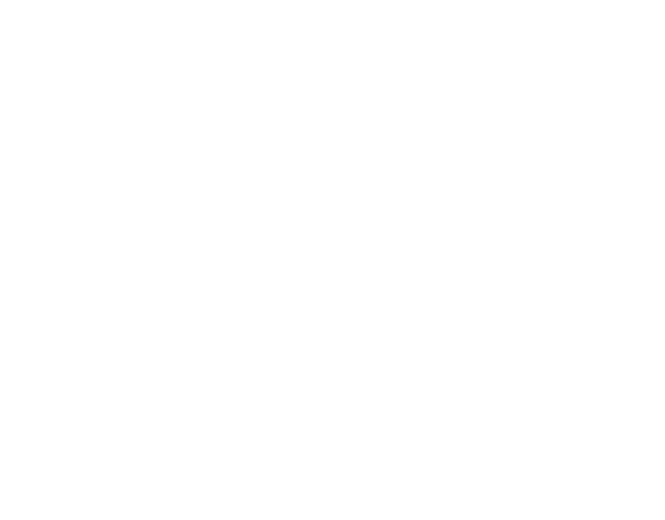
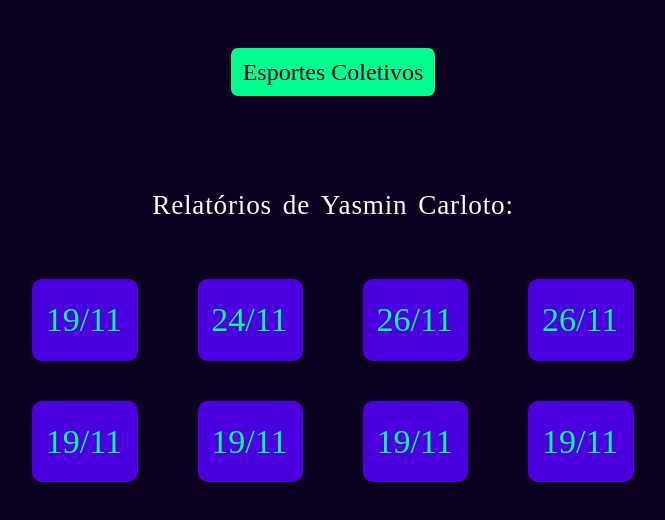
Before and after one commit to Daniel02md/Diarios, a plain HTML site: page diarios-yasmin.html in a window 1280 px wide. Shown: the whole page, without its empty margins (307-972 px from the left). Drawn offline with Linux system fonts and the light colour scheme; a web font is replaced by a local one.

Commit message:
Adicionado os diários de Yasmin

```diff
--- a/diarios-yasmin.html
+++ b/diarios-yasmin.html
@@ -0,0 +1,35 @@
+<!DOCTYPE html>
+<html lang="pt-br">
+<head>
+    <meta charset="UTF-8">
+    <meta http-equiv="X-UA-Compatible" content="IE=edge">
+    <meta name="viewport" content="width=device-width, initial-scale=1.0">
+    <link rel="stylesheet" href="style/diarios.css">
+    <link rel="stylesheet" href="style/reset.css">
+    <title>Diário - Yasmin</title>
+</head>
+<body>
+    <head>
+        <div class="titulo">
+            <h1>esportes coletivos</h1>
+        </div>
+    </head>
+    <main>
+        <div class="texto">
+            <h2>
+                Relatórios de <strong class="nome">yasmin carloto</strong>:
+            </h2>
+        </div>
+        <div class="diario">
+            <div class="dia"><p>19/11</p></div>
+            <div class="dia">24/11</div>
+            <div class="dia">26/11</div>
+            <div class="dia">26/11</div>
+            <div class="dia">19/11</div>
+            <div class="dia">19/11</div>
+            <div class="dia">19/11</div>
+            <div class="dia">19/11</div>
+        </div>
+    </main>
+</body>
+</html>
```
Also changed, not shown: principal.html (+1 -1 lines), selecao.html (+2 -2 lines).
